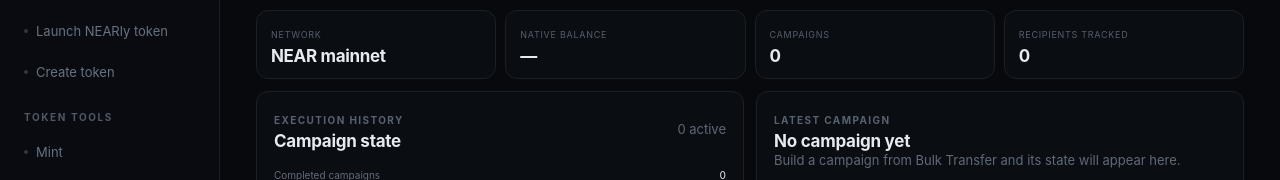
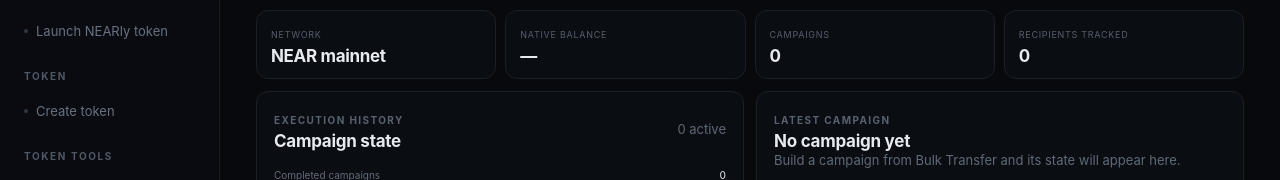
Before and after one commit to rhynox-ui/Neyro, a React (Vite) app in the folder web/: page / in a window 1280 px wide. Shown: the part 295-475 px from the top of the page. Built offline with nearby package versions, Linux system fonts and the light colour scheme.

Commit message:
fix(web): separate token creation from launch navigation

```diff
--- a/web/src/main.tsx
+++ b/web/src/main.tsx
@@ -51,7 +51,8 @@
 const NAV_GROUPS: NavGroup[] = [
   { label: "WORKSPACE", items: ["Overview"] },
   { label: "TRADE", items: ["Swap", "Portfolio"] },
-  { label: "LAUNCH", items: ["Launch NEARly token", "Create token"] },
+  { label: "LAUNCH", items: ["Launch NEARly token"] },
+  { label: "TOKEN", items: ["Create token"] },
   { label: "TOKEN TOOLS", items: ["Mint", "Burn", "Lock", "Unlock", "Airdrop", "Bulk Transfer"] },
 ];
 
```
